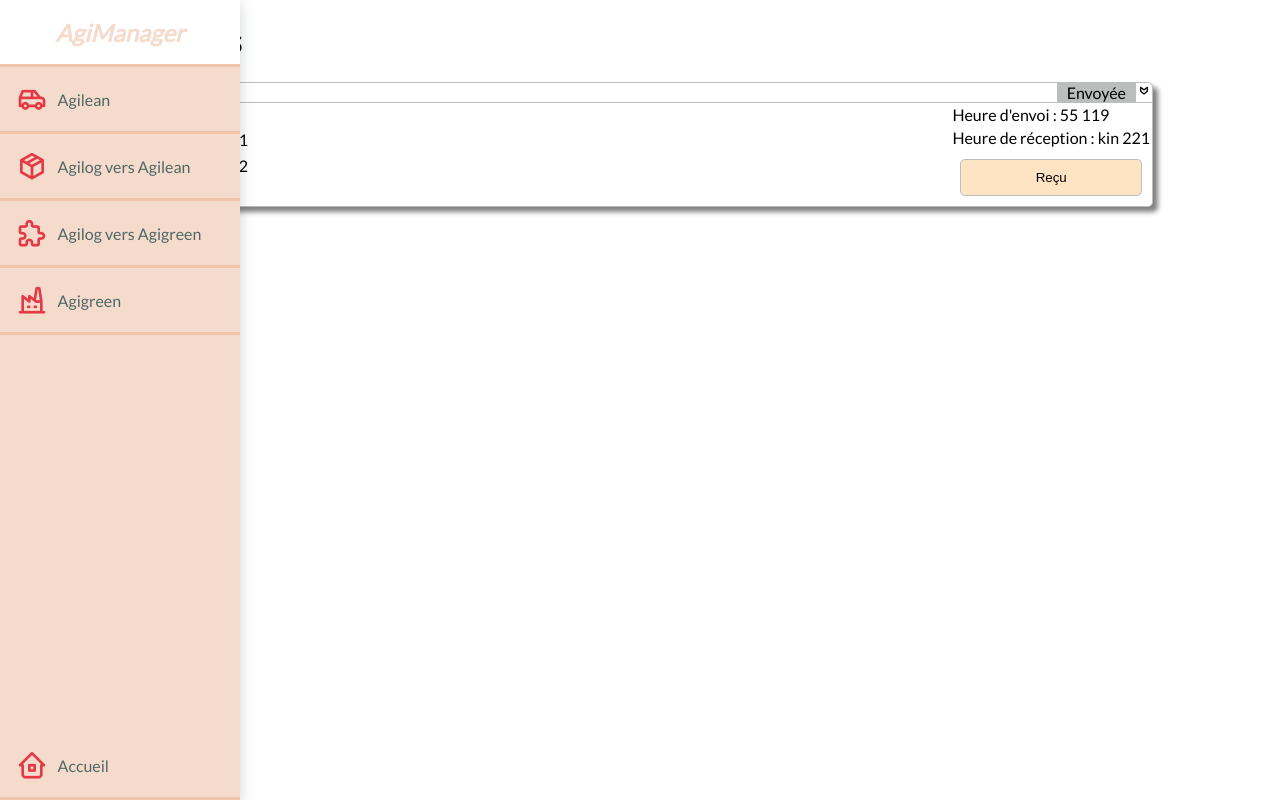
After one commit to OSiG43/AgiManager, a Flask app: template agimanager/templates/agilean/suivi_commandes.html in a window 1280 px wide. The commit adds this page. Run offline with Flask 3, Linux system fonts and the light colour scheme; the template is opened without the code that fills it, so the values that code supplies are empty; parts of the project's set-up code (start-up, migrations or seed data) failed here and were passed over.

```diff
--- /dev/null
+++ b/agimanager/templates/agilean/page.css
@@ -0,0 +1,119 @@
+form .cmd_kit .menu-deroulant {
+    display: flex;
+    width: 50%;
+    justify-content: right;
+}
+form .cmd_kit{
+    display: flex;
+    justify-content: space-between;
+    border-radius: 5px;
+    border: 1px solid #bcbdbd;
+    box-shadow: 5px 5px 5px gray;
+}
+
+form.h1{
+    display: flex;
+    justify-content: center;
+    text-align: center;
+}
+
+form .cmd_kit .menu-deroulant .kit {
+    display: flex;
+    padding: 10px;
+}
+
+.cmds{
+    display: flex;
+    flex-direction: column;
+}
+
+.cmd .bandeau{
+    display: flex;
+}
+
+.cmd .bandeau .infos{
+    display: flex;
+    flex:1;
+    justify-content: space-between;
+}
+
+.cmd{
+    display: flex;
+    justify-content: center;
+    flex-direction: column;
+    width: 80%;
+    margin: auto;
+    background-color: #ffffff;
+    border-radius: 5px;
+    border: 1px solid #bcbdbd;
+    box-shadow: 5px 5px 5px gray;
+}
+
+.cmd .bandeau .etat_cmd{
+    margin-top: 0px;
+    margin-bottom: 0px;
+    padding-left:10px;
+    padding-right: 10px;
+    background-color: #bcbdbd;
+}
+
+.cmd .bandeau .nb_cmd{
+    margin-top: 0px;
+    margin-bottom: 0px;
+    margin-left: 2px;
+}
+
+.contenu_cmd{
+    display: flex;
+    justify-content: space-between;
+    border-top: 1px solid #bcbdbd;
+}
+
+.cmd .contenu_cmd .heure_envoi{
+    display: flex;
+    align-content: center;
+    margin: 2px;
+    float: right;
+}
+
+.cmd .contenu_cmd .heure_reception{
+    display: flex;
+    align-content: center;
+    margin: 2px;
+    float: right;
+}
+
+.cmd .contenu_cmd div{
+    display: flex;
+    justify-content: center;
+    float: left;
+}
+
+.cmd .contenu_cmd .donnee{
+    display: flex;
+    flex-direction: column;
+}
+
+.cmd .contenu_cmd p{
+    display: flex;
+    margin-top: 2px;
+    margin-bottom: 5px;
+    margin-left: 40px;
+}
+
+button{
+    display: flex;
+    float: right;
+    margin: 10px;
+    padding: 10px;
+    text-align: center;
+    justify-content: center;
+    background-color: bisque;
+    border: 1px double #bcbdbd;
+    border-radius: 5px;
+}
+
+.cmd .contenu_cmd .lot{
+    display: flex;
+    flex-direction: column;
+}
--- /dev/null
+++ b/agimanager/templates/agilean/suivi_commandes.html
@@ -0,0 +1,64 @@
+{% extends "base.html" %}
+
+{% block content %}
+<h1 class="title">Suivi commandes</h1>
+<div class="cmds">
+<div class="cmd">
+    <div class="bandeau">
+        <div class="infos">
+            <p class="nb_cmd">Commande n°1</p>
+            <p class="etat_cmd">Envoyée</p>
+        </div>
+        <i class="ti ti-arrow-badge-down"></i>
+    </div>
+    <div id="contenu_cmd" class="contenu_cmd">
+        <div class="lot">
+            <div>
+                <p class="nb_kit">1</p>
+                <p class="kit">kit 1</p>
+            </div>
+            <div>
+                <p class="nb_kit">6</p>
+                <p class="kit">kit 2</p>
+            </div>
+        </div>
+        <div class="donnee">
+            <p class="heure_envoi">Heure d'envoi : 55 119</p>
+            <p class="heure_reception">Heure de réception : kin 221</p>
+            <button type="button" id="recu" name="recu" class="reponse" onclick="changestyle(recu)">Reçu</button>
+            <button type="button" id="pb" name="pb" class="reponse" style="display: none" onclick="changestyle()">Signaler un problème</button>
+        </div>
+    </div>
+</div>
+</div>
+</body>
+</html>
+
+{% endblock %}
+
+{% block script %}
+
+<script>
+    function changestyle(obj){
+        d = document.getElementById(obj).style.display
+        if (d=="none"){
+            d = "block";
+           }
+        else {
+            d = "none";
+            }
+    document.getElementById(obj).style.display = d;
+    }
+
+    function assign(obj){
+        if (obj=="recu"){
+            changestyle("recu")
+            changestyle("pb")
+        }
+        if (obj=="pb"){
+            changestyle("contenu_cmd")
+        }
+    }
+</script>
+
+{% endblock %}
--- a/agimanager/templates/base.html
+++ b/agimanager/templates/base.html
@@ -6,6 +6,7 @@
     <meta name="viewport" content="width=device-width, initial-scale=1">
     <link rel="stylesheet" href="../static/main.css" type="text/css" >
     <link rel="stylesheet" href="../static/navbar.css" type="text/css" >
+    <link rel="stylesheet" href="../agilean/page.css" type="text/css" >
     <link rel="stylesheet" href="https://cdn.jsdelivr.net/npm/@tabler/icons-webfont@latest/tabler-icons.min.css">
     <link rel="stylesheet" href="https://fonts.googleapis.com/css?family=Lato&display=swap">
     <title>AgiManager</title>
@@ -51,8 +52,13 @@
         </li>
     </ul>
 </nav>
+
+{% block content %}
+{% endblock %}
+
 </body>
 </html>
+
 <script>
 //script commun a toute les pages
 </script>
```
Also changed, not shown: agimanager/templates/agilean/agilean_cmd.html (+68 -11 lines).
